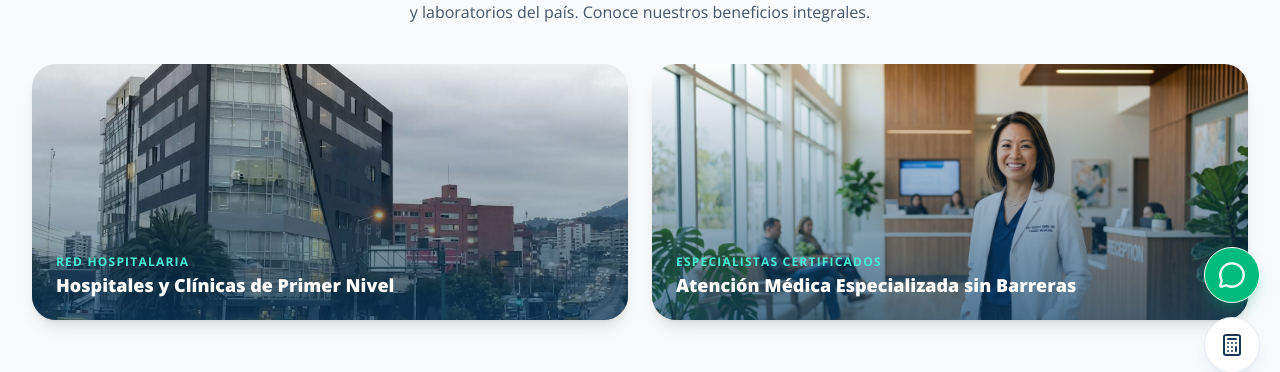
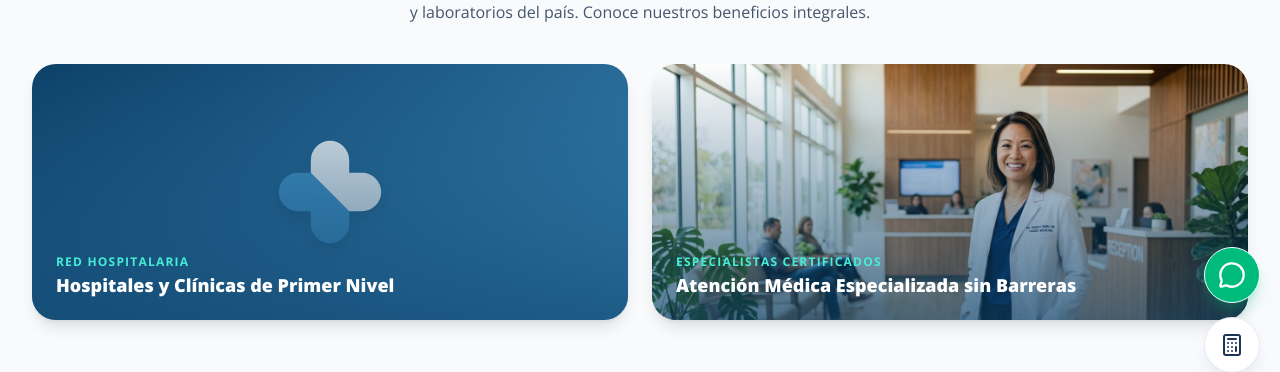
Before and after one commit to edox54/Colmedikal-V3, a React (Vite) app: page /servicios in a window 1280 px wide. Shown: the part 325-697 px from the top of the page. Built offline with nearby package versions, Linux system fonts and the light colour scheme; no server answers.

Commit message:
feat: replace building photo with brand isotipo in all visual slots

```diff
--- a/src/components/About.tsx
+++ b/src/components/About.tsx
@@ -13,7 +13,6 @@ import {
 } from 'lucide-react';
 import { Page } from '../types';
 import { useNavigate } from 'react-router-dom';
-import sedePrincipalBuilding from '../assets/images/sede_colmedikal_quito.jpeg';
 
 interface AboutProps {
   setCurrentPage: (page: Page) => void;
@@ -117,12 +116,12 @@ export default function About({ setCurrentPage }: AboutProps) {
         >
           <div className="absolute inset-0 bg-gradient-to-tr from-teal-500 to-indigo-600 rounded-3xl opacity-10 blur-xl"></div>
           <div className="relative bg-white rounded-3xl p-5 border border-slate-150 shadow-xl overflow-hidden">
-            <img
-              src={sedePrincipalBuilding}
-              alt="Sede Colmedikal Ecuador"
-              className="w-full h-80 object-cover rounded-2xl"
-              referrerPolicy="no-referrer"
-            />
+            <div className="w-full h-80 rounded-2xl bg-gradient-to-br from-[#0C4169] to-[#4597CA] flex items-center justify-center">
+              <svg viewBox="0 0 100 100" fill="none" className="w-40 h-40 opacity-90 drop-shadow-xl">
+                <path d="M 35 35 L 25 35 A 15 15 0 0 0 25 65 L 35 65 L 35 75 A 15 15 0 0 0 65 75 L 65 65 Z" fill="#4597CA"/>
+                <path d="M 35 35 L 35 25 A 15 15 0 0 1 65 25 L 65 35 L 75 35 A 15 15 0 0 1 75 65 L 65 65 Z" fill="white"/>
+              </svg>
+            </div>
             <div className="absolute bottom-9 left-9 right-9 bg-white/95 backdrop-blur p-4 rounded-xl shadow-lg border border-slate-100 text-center">
               <h4 className="text-sm font-bold text-slate-900">Sede Principal Colmedikal</h4>
               <p className="text-xs text-slate-500 flex items-center justify-center gap-1 mt-1">
--- a/src/components/Home.tsx
+++ b/src/components/Home.tsx
@@ -21,7 +21,6 @@ import Logo from './Logo';
 import MapaRedMedica from './MapaRedMedica';
 import { useNavigate } from 'react-router-dom';
 import heroBannerImg from '../assets/images/colmedikal_doctor_family_hero_1780008609458.png';
-import heroBuildingImg from '../assets/images/sede_colmedikal_quito.jpeg';
 import heroAppointmentImg from '../assets/images/colmedikal_appointment_doctor_1780587953695.png';
 import avatarValentina from '../assets/images/avatar_valentina_1780025241348.png';
 import avatarCarlosElena from '../assets/images/avatar_carlos_elena_1780025264251.png';
@@ -49,7 +48,7 @@ export default function Home() {
       subtitle: 'FILTRA Y UBICA PRESTADORES MÉDICOS INSTANTÁNEAMENTE.',
       extraText: 'Accede a nuestro directorio de clínicas premium y especialistas certificados.',
       buttonText: 'EXPLORAR RED MÉDICA',
-      image: heroBuildingImg,
+      image: null,
       targetPath: '/directorio',
       color: 'bg-[#4597CA] hover:bg-sky-600',
     },
@@ -152,6 +151,7 @@ export default function Home() {
 
             {/* Visual Slide Transitioning images */}
             {slides.map((slide, idx) => (
+              slide.image ? (
                 <img
                   key={slide.id}
                   src={slide.image}
@@ -163,6 +163,19 @@ export default function Home() {
                       : 'opacity-0 -z-10 scale-105 pointer-events-none'
                   }`}
                 />
+              ) : (
+                <div
+                  key={slide.id}
+                  className={`absolute inset-0 w-full h-full flex items-center justify-center bg-gradient-to-br from-[#0C4169] to-[#4597CA] transition-all duration-700 ${
+                    idx === currentSlide ? 'opacity-100 z-0' : 'opacity-0 -z-10 pointer-events-none'
+                  }`}
+                >
+                  <svg viewBox="0 0 100 100" fill="none" className="w-40 h-40 opacity-90 drop-shadow-xl">
+                    <path d="M 35 35 L 25 35 A 15 15 0 0 0 25 65 L 35 65 L 35 75 A 15 15 0 0 0 65 75 L 65 65 Z" fill="#4597CA"/>
+                    <path d="M 35 35 L 35 25 A 15 15 0 0 1 65 25 L 65 35 L 75 35 A 15 15 0 0 1 75 65 L 65 65 Z" fill="white"/>
+                  </svg>
+                </div>
+              )
             ))}
           </div>
 
--- a/src/components/Services.tsx
+++ b/src/components/Services.tsx
@@ -3,7 +3,6 @@ import {
   SERVICES_LIST,
 } from '../data';
 import { Doctor } from '../types';
-import heroBuildingImg from '../assets/images/sede_colmedikal_quito.jpeg';
 import heroAppointmentImg from '../assets/images/colmedikal_appointment_doctor_1780587953695.png';
 import {
   Search,
@@ -58,13 +57,11 @@ export default function Services({ setCurrentPage }: ServicesProps) {
 
       {/* 1.5. HOSPITAL VISUAL BANNER */}
       <div className="grid grid-cols-1 lg:grid-cols-2 gap-6 -mt-6">
-        <div className="relative rounded-3xl overflow-hidden shadow-lg h-64">
-          <img
-            src={heroBuildingImg}
-            alt="Instalaciones y Sede Hospitalaria Colmedikal"
-            className="w-full h-full object-cover"
-            referrerPolicy="no-referrer"
-          />
+        <div className="relative rounded-3xl overflow-hidden shadow-lg h-64 bg-gradient-to-br from-[#0C4169] to-[#4597CA] flex items-center justify-center">
+          <svg viewBox="0 0 100 100" fill="none" className="w-32 h-32 opacity-90 drop-shadow-xl">
+            <path d="M 35 35 L 25 35 A 15 15 0 0 0 25 65 L 35 65 L 35 75 A 15 15 0 0 0 65 75 L 65 65 Z" fill="#4597CA"/>
+            <path d="M 35 35 L 35 25 A 15 15 0 0 1 65 25 L 65 35 L 75 35 A 15 15 0 0 1 75 65 L 65 65 Z" fill="white"/>
+          </svg>
           <div className="absolute inset-0 bg-gradient-to-t from-[#0C4169]/70 to-transparent flex items-end p-6">
             <div>
               <span className="text-xs font-bold text-teal-300 uppercase tracking-widest block mb-1">Red Hospitalaria</span>
--- a/src/seo/SEOController.tsx
+++ b/src/seo/SEOController.tsx
@@ -4,7 +4,7 @@ import { Page, BlogPost } from '../types';
 import { SEO_MATRIX, PageSEOMetadata } from './seoMatrix';
 import { BLOG_POSTS } from '../data/blogData';
 import { useColmedikal } from '../context/ColmedikalContext';
-import sedePrincipalBuilding from '../assets/images/sede_colmedikal_quito.jpeg';
+const sedePrincipalBuilding = '/og-image.jpg';
 
 export default function SEOController() {
   const location = useLocation();
```
Lines whose indentation alone changed are shown as unchanged.
